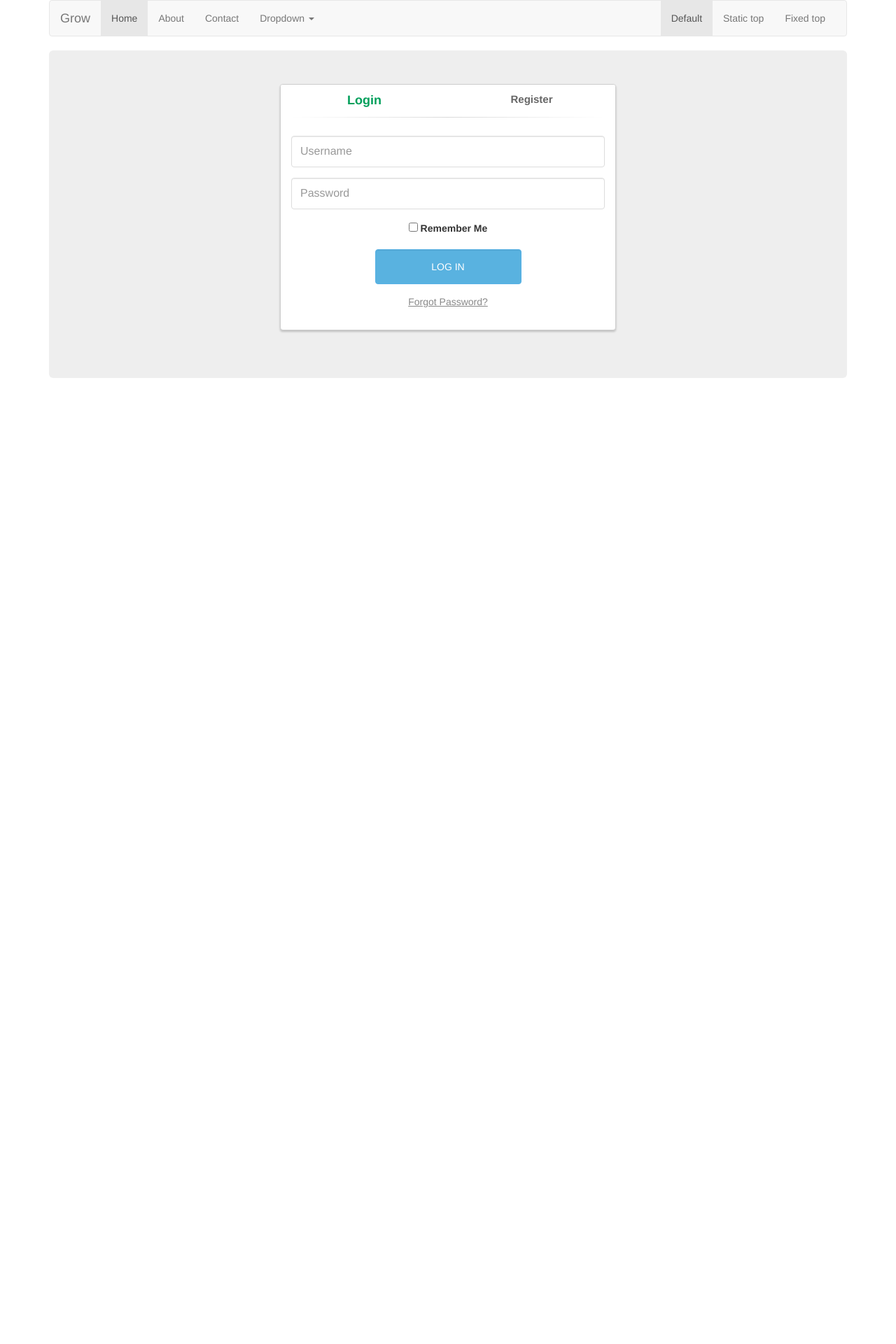
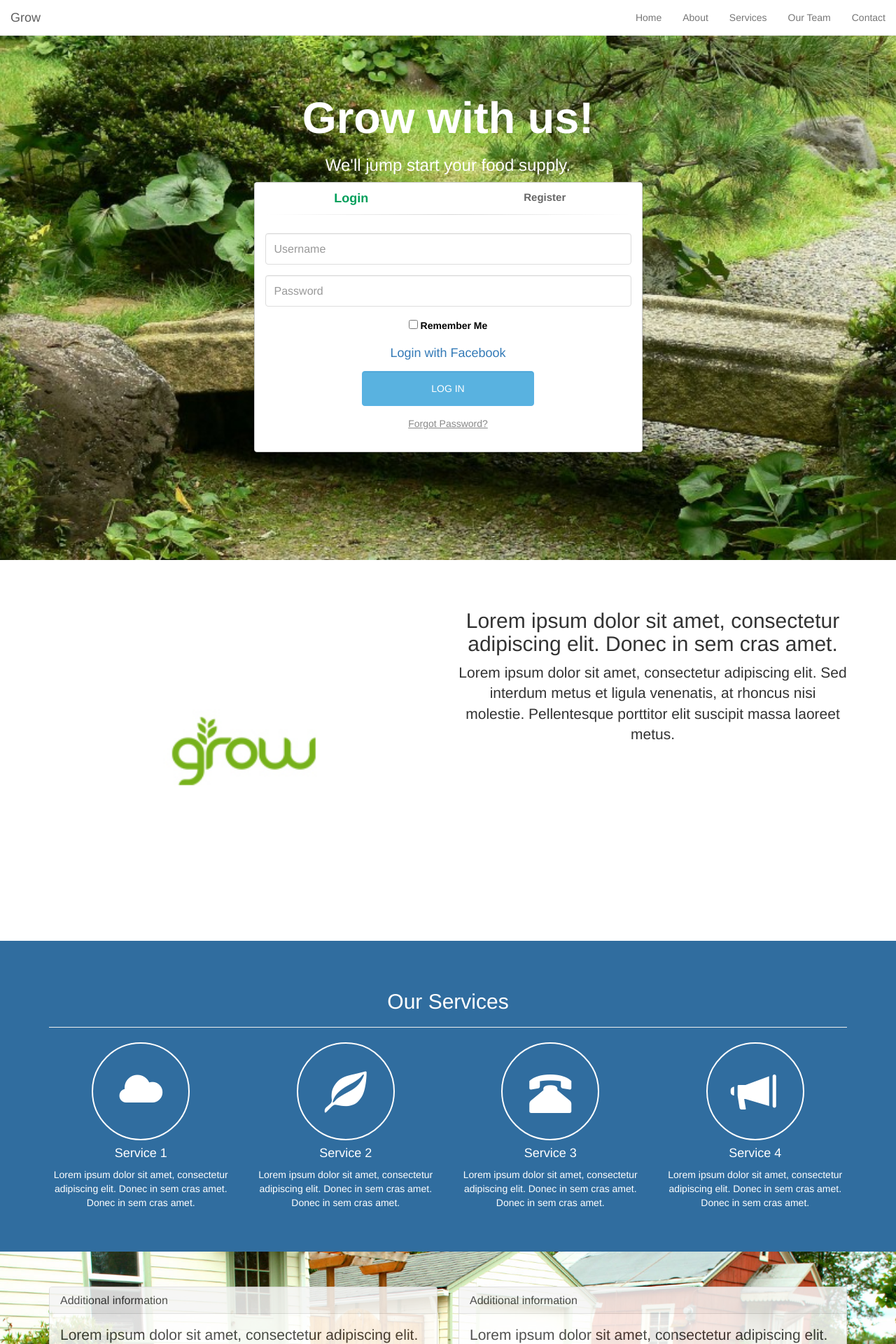
Before and after one commit to ACollectionOfAtoms/grow_web, a Django app: page / in a window 1280 px wide. Shown: the top 1920 px of the page at 70% size. Before the commit the page ends 540 px from the top, so only its background shows below. Run offline with Django 3.2, Linux system fonts and the light colour scheme; some libraries are stand-ins or nearby versions.

Commit message:
Pleasant

```diff
--- a/grow_web/static/grow_web/css/home.css
+++ b/grow_web/static/grow_web/css/home.css
@@ -1,8 +1,106 @@
-html {
-    height: 100%
+/* ==============================================================================================
+This copyright notice must be kept untouched in the stylesheet at all times.
+The original version of this stylesheet and the associated (x)html
+is available at http://www.script-tutorials.com/bootstrap-one-page-template-with-parallax-effect/
+Copyright (c) Script Tutorials. All rights reserved.
+This stylesheet and the associated (x)html may be modified in any way to fit your requirements.
+================================================================================================= */
+
+/* general styles */
+html, body {
+  height: 100%;
+  width: 100%;
 }
-body {
-    min-height: 100%;
+
+.navbar {
+	background-color: white;
+}
+
+.form-group {
+	color: black;
+}
+/* padded section */
+.pad-section {
+  padding: 50px 0;
+}
+.pad-section img {
+  width: 100%;
+}
+
+/* vertical-centered text */
+.text-vcenter {
+  display: table-cell;
+  text-align: center;
+  vertical-align: middle;
+}
+.text-vcenter h1 {
+  font-size: 4.5em;
+  font-weight: 700;
+  margin: 0;
+  padding: 0;
+}
+
+/* additional sections */
+#home {
+	color: white;
+  background: url(../img/home.jpg) no-repeat center center fixed;
+  display: table;
+  height: 100%;
+  position: relative;
+  width: 100%;
+  -webkit-background-size: cover;
+  -moz-background-size: cover;
+  -o-background-size: cover;
+  background-size: cover;
+}
+
+#about {
+}
+
+#services {
+  background-color: #306d9f;
+  color: #ffffff;
+}
+#services .glyphicon {
+  border: 2px solid #FFFFFF;
+  border-radius: 50%;
+  display: inline-block;
+  font-size: 60px;
+  height: 140px;
+  line-height: 140px;
+  text-align: center;
+  vertical-align: middle;
+  width: 140px;
+}
+
+#information {
+  background: url(../img/estate.jpg) no-repeat center center fixed;
+  display: table;
+  height: 800px;
+  position: relative;
+  width: 100%;
+  -webkit-background-size: cover;
+  -moz-background-size: cover;
+  -o-background-size: cover;
+  background-size: cover;
+}
+#information .panel {
+  opacity: 0.85;
+}
+
+#google_map {
+  height: 500px;
+}
+
+footer {
+  padding: 20px 0;
+}
+footer .glyphicon {
+  color: #333333;
+  font-size: 60px;
+}
+footer .glyphicon:hover {
+  color: #306d9f;
 }
 
 .panel-login {
--- /dev/null
+++ b/grow_web/static/grow_web/js/main.js
@@ -0,0 +1,46 @@
+/**
+ *
+ * Bootstrap one-page template with Parallax effect | Script Tutorials
+ * http://www.script-tutorials.com/bootstrap-one-page-template-with-parallax-effect/
+ *
+ * Licensed under the MIT license.
+ * http://www.opensource.org/licenses/mit-license.php
+ *
+ * Copyright 2014, Script Tutorials
+ * http://www.script-tutorials.com/
+ */
+
+$(document).ready(function (){
+
+  // create a LatLng object containing the coordinate for the center of the map
+  var latlng = new google.maps.LatLng(30.265897, -97.743238);
+
+  // prepare the map properties
+  var options = {
+    zoom: 10,
+    center: latlng,
+    mapTypeId: google.maps.MapTypeId.ROADMAP,
+    navigationControl: true,
+    mapTypeControl: false,
+    scrollwheel: false,
+    disableDoubleClickZoom: true
+  };
+
+  // initialize the map object
+  var map = new google.maps.Map(document.getElementById('google_map'), options);
+
+  // add Marker
+  var marker1 = new google.maps.Marker({
+    position: latlng, map: map
+  });
+
+  // add listener for a click on the pin
+  google.maps.event.addListener(marker1, 'click', function() {
+    infowindow.open(map, marker1);
+  });
+
+  // add information window
+  var infowindow = new google.maps.InfoWindow({
+    content:  '<div class="info"><strong>Grow</strong><br><br>In the heart of Texas<br> 4503 Speedway, Austin Texas</div>'
+  });
+});
--- a/grow_web/urls.py
+++ b/grow_web/urls.py
@@ -20,6 +20,7 @@ admin.autodiscover()
 
 urlpatterns = [
     url(r'^$', thirdauth_views.home, name='home'),
+    url(r'^logged_in', thirdauth_views.logged_in, name='logged_in'),
     url(r'^admin/', include(admin.site.urls)),
     url('', include('social.apps.django_app.urls', namespace='social')),
     url('', include('django.contrib.auth.urls', namespace='auth'))
--- a/thirdauth/templates/thirdauth/base.html
+++ b/thirdauth/templates/thirdauth/base.html
@@ -20,12 +20,12 @@
    <![endif]-->
  </head>
  <body>
- <div class="container">
-      <!-- Static navbar -->
-      <nav class="navbar navbar-default">
+
+  <nav class="navbar navbar-default navbar-fixed-top" role="navigation">
     <div class="container-fluid">
+      <!-- Brand and toggle get grouped for better mobile display -->
       <div class="navbar-header">
-            <button type="button" class="navbar-toggle collapsed" data-toggle="collapse" data-target="#navbar" aria-expanded="false" aria-controls="navbar">
+        <button type="button" class="navbar-toggle" data-toggle="collapse" data-target="#navbar-collapse-main">
           <span class="sr-only">Toggle navigation</span>
           <span class="icon-bar"></span>
           <span class="icon-bar"></span>
@@ -33,42 +33,138 @@
         </button>
         <a class="navbar-brand" href="#">Grow</a>
       </div>
-          <div id="navbar" class="navbar-collapse collapse">
-            <ul class="nav navbar-nav">
-              <li class="active"><a href="#">Home</a></li>
-              <li><a href="#">About</a></li>
-              <li><a href="#">Contact</a></li>
-              <li class="dropdown">
-                <a href="#" class="dropdown-toggle" data-toggle="dropdown" role="button" aria-haspopup="true" aria-expanded="false">Dropdown <span class="caret"></span></a>
-                <ul class="dropdown-menu">
-                  <li><a href="#">Action</a></li>
-                  <li><a href="#">Another action</a></li>
-                  <li><a href="#">Something else here</a></li>
-                  <li role="separator" class="divider"></li>
-                  <li class="dropdown-header">Nav header</li>
-                  <li><a href="#">Separated link</a></li>
-                  <li><a href="#">One more separated link</a></li>
+
+      <div class="collapse navbar-collapse" id="navbar-collapse-main">
+        <ul class="nav navbar-nav navbar-right">
+          <li><a href="#home">Home</a></li>
+          <li><a href="#about">About</a></li>
+          <li><a href="#services">Services</a></li>
+          <li><a href="#information">Our Team</a></li>
+          <li><a href="#google_map">Contact</a></li>
         </ul>
-              </li>
-            </ul>
-            <ul class="nav navbar-nav navbar-right">
-              <li class="active"><a href="./">Default <span class="sr-only">(current)</span></a></li>
-              <li><a href="../navbar-static-top/">Static top</a></li>
-              <li><a href="../navbar-fixed-top/">Fixed top</a></li>
-            </ul>
-          </div><!--/.nav-collapse -->
-        </div><!--/.container-fluid -->
+      </div><!-- /.navbar-collapse -->
+    </div><!-- /.container-fluid -->
   </nav>
-     <div class="jumbotron" align-content="right">
+  <!-- first section - Home -->
+  <div id="home" class="home">
+    <div class="text-vcenter">
+      <h1>Grow with us!</h1>
+      <h3>We'll jump start your food supply.</h3>
         {% block main %}{% endblock %}
     </div>
   </div>
+  <!-- /first section -->
+
+  <!-- second section - About -->
+  <div id="about" class="pad-section">
+    <div class="container">
+      <div class="row">
+        <div class="col-sm-6">
+          <img src="{% static  'grow_web/img/grow_logo.jpg'%}" alt="" />
+        </div>
+        <div class="col-sm-6 text-center">
+          <h2>Lorem ipsum dolor sit amet, consectetur adipiscing elit. Donec in sem cras amet.</h2>
+          <p class="lead">Lorem ipsum dolor sit amet, consectetur adipiscing elit. Sed interdum metus et ligula venenatis, at rhoncus nisi molestie. Pellentesque porttitor elit suscipit massa laoreet metus.</p>
+        </div>
+      </div>
+    </div>
+  </div>
+  <!-- /second section -->
+
+  <!-- third section - Services -->
+  <div id="services" class="pad-section">
+    <div class="container">
+      <h2 class="text-center">Our Services</h2> <hr />
+      <div class="row text-center">
+        <div class="col-sm-3 col-xs-6">
+          <i class="glyphicon glyphicon-cloud"> </i>
+          <h4>Service 1</h4>
+          <p>Lorem ipsum dolor sit amet, consectetur adipiscing elit. Donec in sem cras amet. Donec in sem cras amet.</p>
+        </div>
+        <div class="col-sm-3 col-xs-6">
+          <i class="glyphicon glyphicon-leaf"> </i>
+          <h4>Service 2</h4>
+          <p>Lorem ipsum dolor sit amet, consectetur adipiscing elit. Donec in sem cras amet. Donec in sem cras amet.</p>
+        </div>
+        <div class="col-sm-3 col-xs-6">
+          <i class="glyphicon glyphicon-phone-alt"> </i>
+          <h4>Service 3</h4>
+          <p>Lorem ipsum dolor sit amet, consectetur adipiscing elit. Donec in sem cras amet. Donec in sem cras amet.</p>
+        </div>
+        <div class="col-sm-3 col-xs-6">
+          <i class="glyphicon glyphicon-bullhorn"> </i>
+          <h4>Service 4</h4>
+          <p>Lorem ipsum dolor sit amet, consectetur adipiscing elit. Donec in sem cras amet. Donec in sem cras amet.</p>
+        </div>
+      </div>
+    </div>
+  </div>
+  <!-- /third section -->
+
+  <!-- fourth section - Information -->
+  <div id="information" class="pad-section">
+    <div class="container">
+      <div class="row">
+        <div class="col-sm-6">
+          <div class="panel panel-default">
+            <div class="panel-heading">
+              <h2 class="panel-title">Additional information</h2>
+            </div>
+            <div class="panel-body lead">
+              Lorem ipsum dolor sit amet, consectetur adipiscing elit. Sed hendrerit adipiscing blandit. Aliquam placerat, velit a fermentum fermentum, mi felis vehicula justo, a dapibus quam augue non massa. Duis euismod, augue et tempus consequat, lorem mauris porttitor quam, consequat ultricies mauris mi a metus. Phasellus congue, leo sed ultricies tristique, nunc libero tempor ligula, at varius mi nibh in nisi. Aliquam erat volutpat. Maecenas rhoncus, neque facilisis rhoncus tempus, elit ligula varius dui, quis amet.
+            </div>
+          </div>
+        </div>
+        <div class="col-sm-6">
+          <div class="panel panel-default">
+            <div class="panel-heading">
+              <h2 class="panel-title">Additional information</h2>
+            </div>
+            <div class="panel-body lead">
+              Lorem ipsum dolor sit amet, consectetur adipiscing elit. Sed hendrerit adipiscing blandit. Aliquam placerat, velit a fermentum fermentum, mi felis vehicula justo, a dapibus quam augue non massa. Duis euismod, augue et tempus consequat, lorem mauris porttitor quam, consequat ultricies mauris mi a metus. Phasellus congue, leo sed ultricies tristique, nunc libero tempor ligula, at varius mi nibh in nisi. Aliquam erat volutpat. Maecenas rhoncus, neque facilisis rhoncus tempus, elit ligula varius dui, quis amet.
+            </div>
+          </div>
+        </div>
+      </div>
+    </div>
+  </div>
+  <!-- /fourth section -->
+
+  <!-- fifth section -->
+  <div id="services" class="pad-section">
+    <div class="container">
+      <div class="row">
+        <div class="col-sm-12 text-center">
+          <h3>So why not join us!</h3>
+          <h4>Become one with your community.</h4>
+        </div>
+      </div>
+    </div>
+  </div>
+  <!-- /fifth section -->
+
+  <!-- google map -->
+  <div id="google_map"></div>
+  <!-- /google map -->
+
+  <!-- footer -->
+  <footer>
+    <hr />
+    <div class="container">
+      <p class="text-right">Copyright &copy; Grow 2016</p>
+    </div>
+  </footer>
+  <!-- /footer -->
+
    <!-- jQuery (necessary for Bootstrap's JavaScript plugins) -->
    <script src="https://ajax.googleapis.com/ajax/libs/jquery/1.11.0/jquery.min.js"></script>
    <!-- Include all compiled plugins (below), or include individual files as needed -->
    <script src="https://maxcdn.bootstrapcdn.com/bootstrap/3.3.6/js/bootstrap.min.js"></script>
    <!-- Custom JS for login window -->
    <script src="{% static "grow_web/js/home.js" %}"></script>
+   <script src="//maps.google.com/maps/api/js?sensor=true"></script>
+   <script src="{% static "grow_web/js/main.js" %}"></script>
+
 
  </body>
 </html>
--- a/thirdauth/templates/thirdauth/login_form.html
+++ b/thirdauth/templates/thirdauth/login_form.html
@@ -18,7 +18,7 @@
 					<div class="panel-body">
 						<div class="row">
 							<div class="col-lg-12">
-								<form id="login-form" action="http://phpoll.com/login/process" method="post" role="form" style="display: block;">
+								<form id="login-form" action="/process" method="post" role="form" style="display: block;">
 									<div class="form-group">
 										<input type="text" name="username" id="username" tabindex="1" class="form-control" placeholder="Username" value="">
 									</div>
@@ -29,6 +29,9 @@
 										<input type="checkbox" tabindex="3" class="" name="remember" id="remember">
 										<label for="remember"> Remember Me</label>
 									</div>
+                                    <div class="form-group text-center">
+                                        <a href="{% url 'social:begin' 'facebook' %}?next={{ request.path }}"><h4>Login with Facebook</h4> </a>
+                                    </div>
 									<div class="form-group">
 										<div class="row">
 											<div class="col-sm-6 col-sm-offset-3">
@@ -40,13 +43,13 @@
 										<div class="row">
 											<div class="col-lg-12">
 												<div class="text-center">
-													<a href="http://phpoll.com/recover" tabindex="5" class="forgot-password">Forgot Password?</a>
+													<a href="/recover" tabindex="5" class="forgot-password">Forgot Password?</a>
 												</div>
 											</div>
 										</div>
 									</div>
 								</form>
-								<form id="register-form" action="http://phpoll.com/register/process" method="post" role="form" style="display: none;">
+								<form id="register-form" action="/process" method="post" role="form" style="display: none;">
 									<div class="form-group">
 										<input type="text" name="username" id="username" tabindex="1" class="form-control" placeholder="Username" value="">
 									</div>
--- a/thirdauth/views.py
+++ b/thirdauth/views.py
@@ -3,6 +3,7 @@ from django.shortcuts import render
 # Create your views here.
 from django.shortcuts import render_to_response
 from django.template.context import RequestContext
+from django.template.response import TemplateResponse
 
 
 def home(request):
@@ -10,3 +11,8 @@ def home(request):
                              {'user': request.user,
                               'request': request})
     return render_to_response('thirdauth/login_form.html', context_instance=context)
+
+
+def logged_in(request):
+    context = {}
+    return TemplateResponse(request, 'thirdauth/login_form.html', context={})
```
Also changed, not shown: grow_web/static/grow_web/img/estate.jpg (added), grow_web/static/grow_web/img/grow_logo.jpg (added), grow_web/static/grow_web/img/home.jpg (added). Lines whose indentation alone changed are shown as unchanged.
